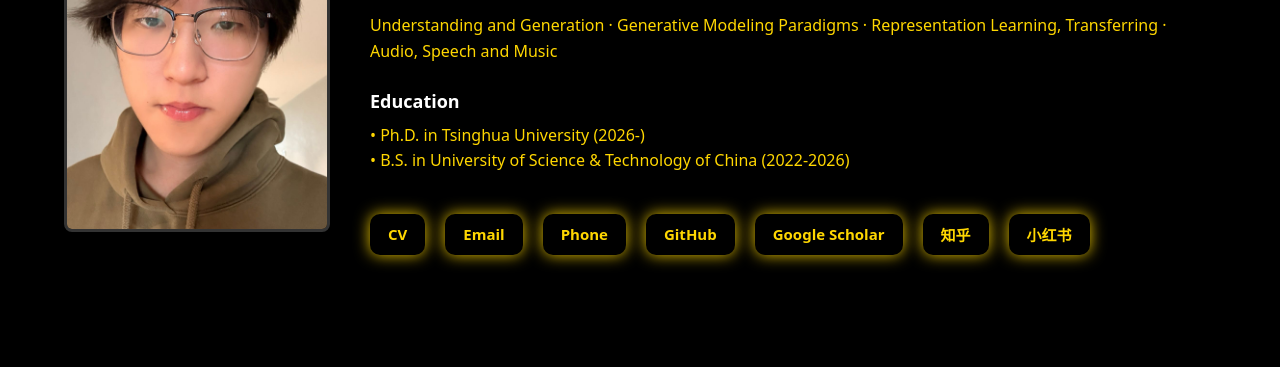
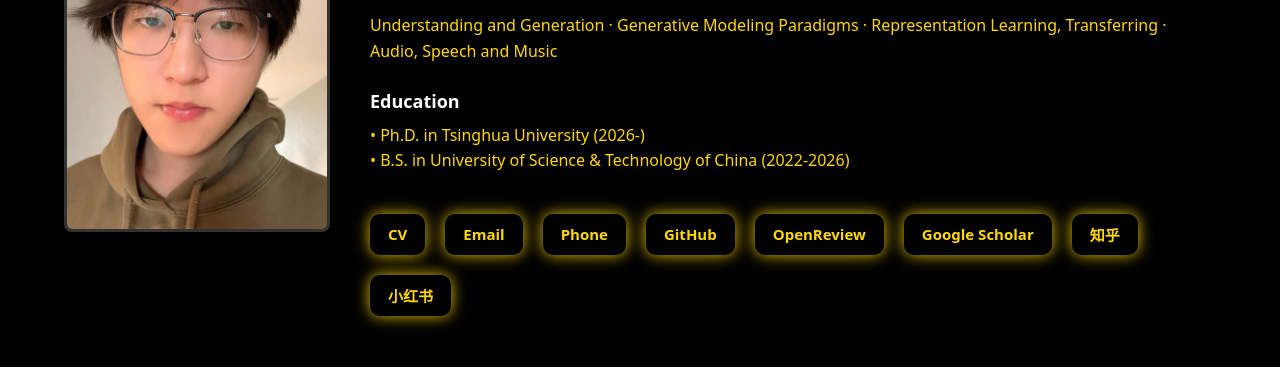
Before and after one commit to ivcylc/ivcylc.github.io, a plain HTML site: page index.html in a window 1280 px wide. Shown: the part 321-688 px from the top of the page. Drawn offline with Linux system fonts and the light colour scheme.

Commit message:
Update index.html

```diff
--- a/index.html
+++ b/index.html
@@ -179,6 +179,7 @@
           <span class="btn" onclick="showModal('Email','lc_lca@mail.ustc.edu.cn')">Email</span>
           <span class="btn" onclick="showModal('Phone (+86)','19524292801')">Phone</span>
           <a class="btn" href="https://github.com/ivcylc" target="_blank">GitHub</a>
+          <a class="btn" href="https://openreview.net/profile?id=%7EChang_Li11" target="_blank">OpenReview</a>
           <a class="btn" href="https://scholar.google.com/citations?user=uDk9qSMAAAAJ&hl=zh-CN" target="_blank">Google Scholar</a>
           <a class="btn" href="https://www.zhihu.com/people/shen-qi-de-ai-zi-76" target="_blank">知乎</a>
           <a class="btn" href="https://www.xiaohongshu.com/user/profile/665c24aa0000000007004318" target="_blank">小红书</a>
```
